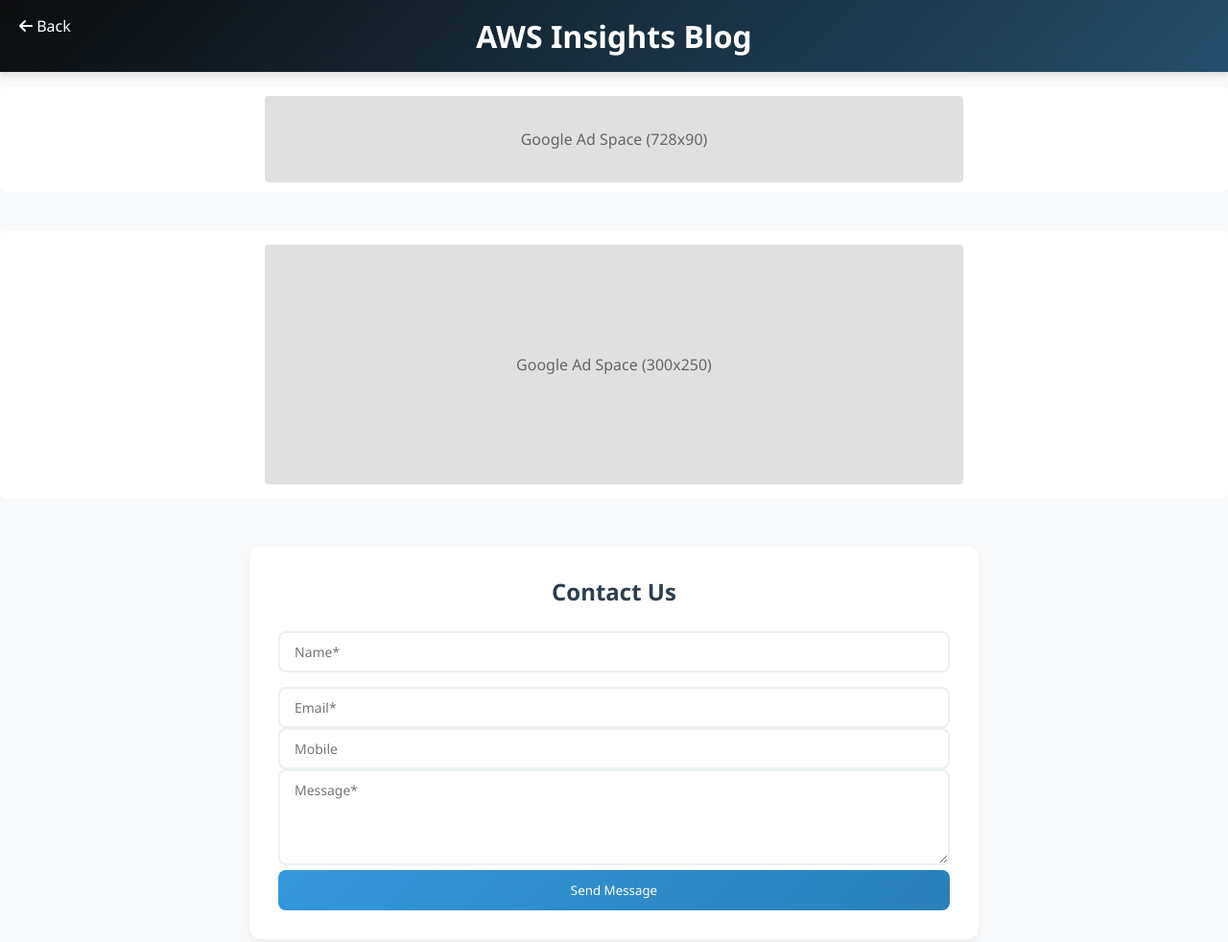
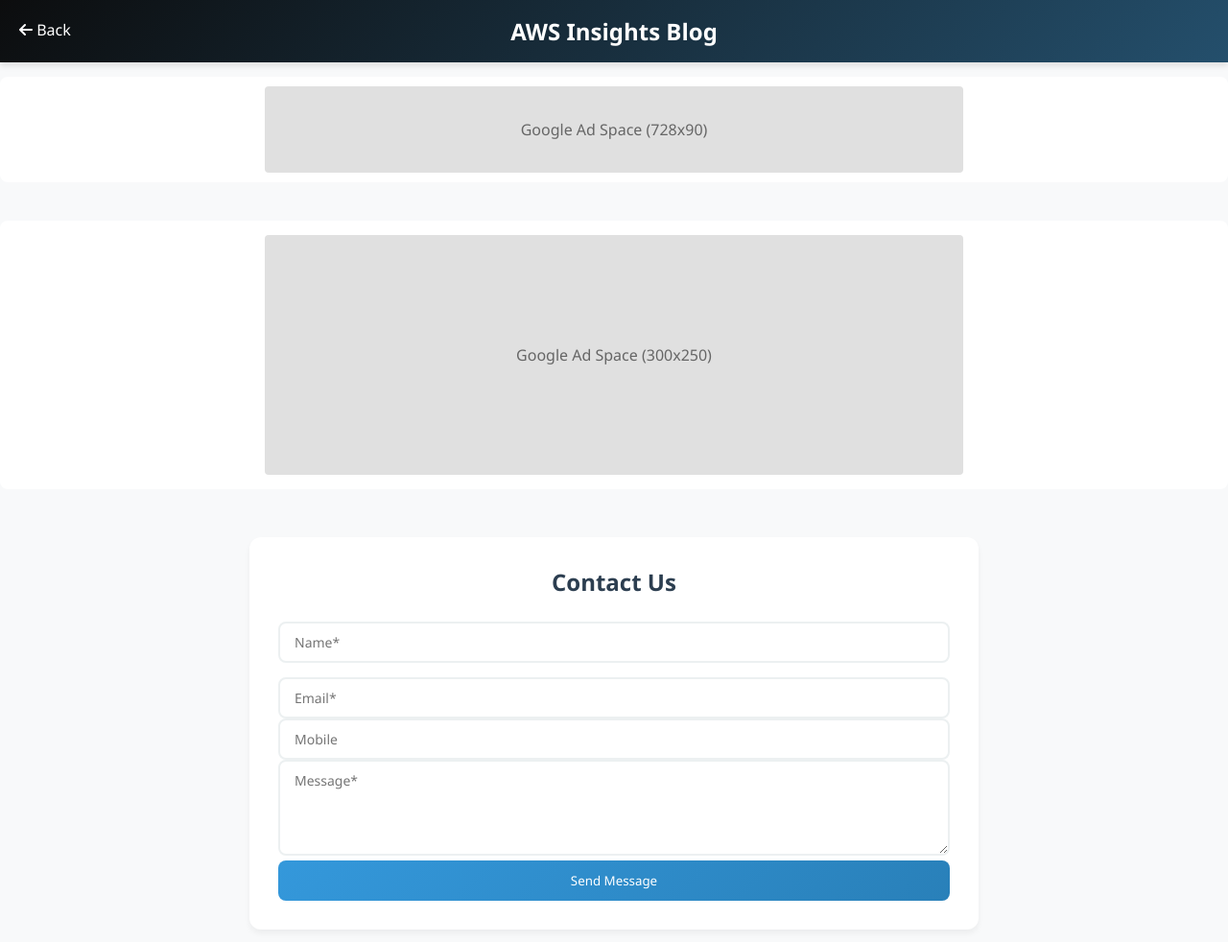
Before and after one commit to techwhisper-in/techwhisper-in.github.io, a plain HTML site: page post.html in a window 1280 px wide. Shown: the top 982 px of the page at 96% size. Drawn offline with Linux system fonts and the light colour scheme.

Commit message:
updated for google search

```diff
--- a/post.html
+++ b/post.html
@@ -294,10 +294,10 @@
 </head>
 <body>
     <header>
-        <a href="index.html" style="color: white; text-decoration: none; position: absolute; left: 20px;">
-            <i class="fas fa-arrow-left"></i> Back
+        <a href="index.html" style="color: white; text-decoration: none; position: absolute; left: 20px; top:20px">
+            <i class="fas fa-arrow-left"></i>&nbsp;Back
         </a>
-        <h1>AWS Insights Blog</h1>
+        <h2>AWS Insights Blog</h2>
     </header>
 
     <div class="ad-banner">
@@ -356,7 +356,7 @@
                         <div class="post-content">
                             ${post.content}
                         </div>
-                        <div><a href="index.html" class="back-to-blog">← Back to All Posts</a></div>
+                        <div><a href="index.html" class="back-to-blog"><i class="fas fa-arrow-left"></i> &nbsp;Back to All Posts</a></div>
                     `;
                 });
         }
```
Also changed, not shown: index.html (+1 -1 lines).
